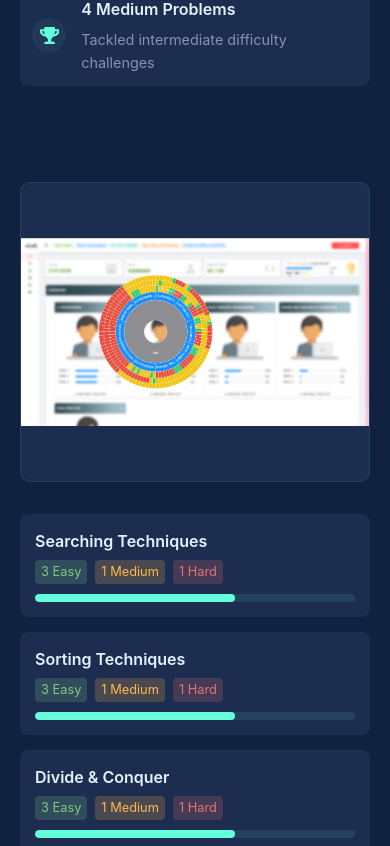
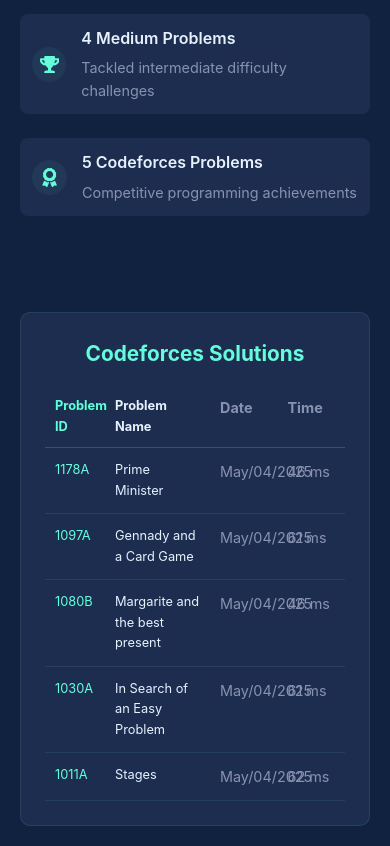
Before and after one commit to Vijayaragavan185/DAA-Portfolio, a React (Create React App) app in the folder daa-portfolio/: page / in a window 390 px wide. Shown: the part 7256-8102 px from the top of the page. Built offline with nearby package versions, Linux system fonts and the light colour scheme.

Commit message:
feat: Update CodingAchievements component to include Codeforces solutions and enhance footer contact information

```diff
--- a/daa-portfolio/src/components/CodingAchievements.css
+++ b/daa-portfolio/src/components/CodingAchievements.css
@@ -254,3 +254,93 @@
     margin-top: 5px;
   }
 }
+/* Codeforces section styling */
+.codeforces-container {
+  margin-bottom: 2rem;
+  background-color: var(--card-bg);
+  border-radius: 10px;
+  padding: 1.5rem;
+  border: 1px solid rgba(100, 255, 218, 0.1);
+}
+
+.codeforces-container h3 {
+  color: var(--accent-primary);
+  margin-bottom: 1rem;
+  font-size: 1.3rem;
+}
+
+.problem-categories h3 {
+  color: var(--accent-primary);
+  margin-bottom: 1rem;
+  font-size: 1.3rem;
+}
+
+.codeforces-table {
+  width: 100%;
+  border-collapse: collapse;
+}
+
+.codeforces-header {
+  display: flex;
+  padding: 10px 0;
+  border-bottom: 1px solid rgba(100, 255, 218, 0.2);
+  font-weight: bold;
+  color: var(--text-primary);
+}
+
+.codeforces-row {
+  display: flex;
+  padding: 12px 0;
+  border-bottom: 1px solid rgba(100, 255, 218, 0.1);
+  transition: background-color 0.3s ease;
+}
+
+.codeforces-row:hover {
+  background-color: rgba(100, 255, 218, 0.05);
+}
+
+.cf-col {
+  padding: 0 10px;
+}
+
+.problem-id {
+  width: 15%;
+  color: var(--accent-primary);
+  font-family: var(--font-code);
+}
+
+.problem-name {
+  width: 45%;
+  color: var(--text-primary);
+}
+
+.problem-date, .problem-time {
+  width: 20%;
+  color: var(--text-secondary);
+  font-family: var(--font-code);
+  font-size: 0.9rem;
+}
+
+@media (max-width: 768px) {
+  .codeforces-table {
+    font-size: 0.9rem;
+  }
+
+  .problem-name {
+    width: 35%;
+  }
+
+  .problem-id {
+    width: 20%;
+  }
+
+  .problem-date, .problem-time {
+    width: 22.5%;
+  }
+}
+
+@media (max-width: 576px) {
+  .codeforces-header, .codeforces-row {
+    font-size: 0.8rem;
+  }
+}
--- a/daa-portfolio/src/components/CodingAchievements.js
+++ b/daa-portfolio/src/components/CodingAchievements.js
@@ -1,8 +1,7 @@
 import React from 'react';
 import './CodingAchievements.css';
 import { motion } from 'framer-motion';
-import { FaCode, FaLaptopCode, FaUserGraduate, FaTrophy } from 'react-icons/fa';
-
+import { FaCode, FaLaptopCode, FaTrophy, FaAward } from 'react-icons/fa';
 
 function CodingAchievements() {
   // Updated categories based on your specific completed problems
@@ -16,8 +15,18 @@
     { name: 'Randomized Quicksort', count: 3, easy: 3, medium: 0, hard: 0 }
   ];
 
+  // Codeforces problems data from your screenshot
+  const codeforcesSolutions = [
+    { id: '1178A', name: 'Prime Minister', date: 'May/04/2025', time: '46 ms' },
+    { id: '1097A', name: 'Gennady and a Card Game', date: 'May/04/2025', time: '61 ms' },
+    { id: '1080B', name: 'Margarite and the best present', date: 'May/04/2025', time: '46 ms' },
+    { id: '1030A', name: 'In Search of an Easy Problem', date: 'May/04/2025', time: '61 ms' },
+    { id: '1011A', name: 'Stages', date: 'May/04/2025', time: '62 ms' }
+  ];
+
   // Calculate total problems
-  const totalProblems = categories.reduce((sum, category) => sum + category.count, 0);
+  const daaProblems = categories.reduce((sum, category) => sum + category.count, 0);
+  const totalProblems = daaProblems + codeforcesSolutions.length;
 
   return (
     <section id="coding" className="coding-achievements">
@@ -45,13 +54,13 @@
                   <FaCode />
                 </div>
                 <div className="stat-number">{totalProblems}</div>
-                <div className="stat-title">DAA Problems Solved</div>
+                <div className="stat-title">Algorithm Problems Solved</div>
               </div>
             </div>
 
             <div className="achievement-description">
               <p>
-                I have successfully completed {totalProblems} algorithmic challenges on our college coding platform,
+                I have successfully completed {daaProblems} algorithmic challenges on our college coding platform and {codeforcesSolutions.length} problems on Codeforces,
                 demonstrating proficiency in a wide range of algorithm design paradigms and problem-solving techniques.
               </p>
               <p>
@@ -75,6 +84,14 @@
                     <span>Tackled intermediate difficulty challenges</span>
                   </div>
                 </div>
+
+                <div className="mini-stat">
+                  <div className="mini-icon"><FaAward /></div>
+                  <div className="mini-info">
+                    <span>5 Codeforces Problems</span>
+                    <span>Competitive programming achievements</span>
+                  </div>
+                </div>
               </div>
             </div>
           </motion.div>
@@ -86,9 +103,37 @@
             viewport={{ once: true }}
             transition={{ duration: 0.6 }}
           >
+            {/* Codeforces Problems Table */}
+            <div className="codeforces-container">
+              <h3>Codeforces Solutions</h3>
+              <div className="codeforces-table">
+                <div className="codeforces-header">
+                  <div className="cf-col problem-id">Problem ID</div>
+                  <div className="cf-col problem-name">Problem Name</div>
+                  <div className="cf-col problem-date">Date</div>
+                  <div className="cf-col problem-time">Time</div>
+                </div>
+                {codeforcesSolutions.map((problem, index) => (
+                  <motion.div
+                    className="codeforces-row"
+                    key={problem.id}
+                    initial={{ opacity: 0, y: 10 }}
+                    whileInView={{ opacity: 1, y: 0 }}
+                    viewport={{ once: true }}
+                    transition={{ duration: 0.3, delay: index * 0.05 }}
+                  >
+                    <div className="cf-col problem-id">{problem.id}</div>
+                    <div className="cf-col problem-name">{problem.name}</div>
+                    <div className="cf-col problem-date">{problem.date}</div>
+                    <div className="cf-col problem-time">{problem.time}</div>
+                  </motion.div>
+                ))}
+              </div>
+            </div>
+
             <div className="achievement-image">
               <img
-                src={`${window.location.origin}/assets/daa-achievements.png`}
+                src={`${process.env.PUBLIC_URL}/assets/daa-achievements.png`}
                 alt="DAA Problem Solving Visualization"
                 className="achievement-screenshot"
               />
@@ -98,6 +143,7 @@
             </div>
 
             <div className="problem-categories">
+              <h3>College DAA Problems</h3>
               {categories.map((category, index) => (
                 <motion.div
                   className="category-item"
--- a/daa-portfolio/src/components/Footer.js
+++ b/daa-portfolio/src/components/Footer.js
@@ -13,15 +13,15 @@
           <div className="footer-contact">
             <div className="contact-item">
               <FaEnvelope />
-              <span>your.email@srmist.edu.in</span>
+              <span>vs6550@srmist.edu.in</span>
             </div>
           </div>
 
           <div className="footer-social">
-            <a href="#" className="social-icon" target="_blank" rel="noopener noreferrer">
+            <a href="https://github.com/Vijayaragavan185" className="social-icon" target="_blank" rel="noopener noreferrer">
               <FaGithub />
             </a>
-            <a href="#" className="social-icon" target="_blank" rel="noopener noreferrer">
+            <a href="https://www.linkedin.com/in/vijayaragavan185/" className="social-icon" target="_blank" rel="noopener noreferrer">
               <FaLinkedin />
             </a>
           </div>
```
